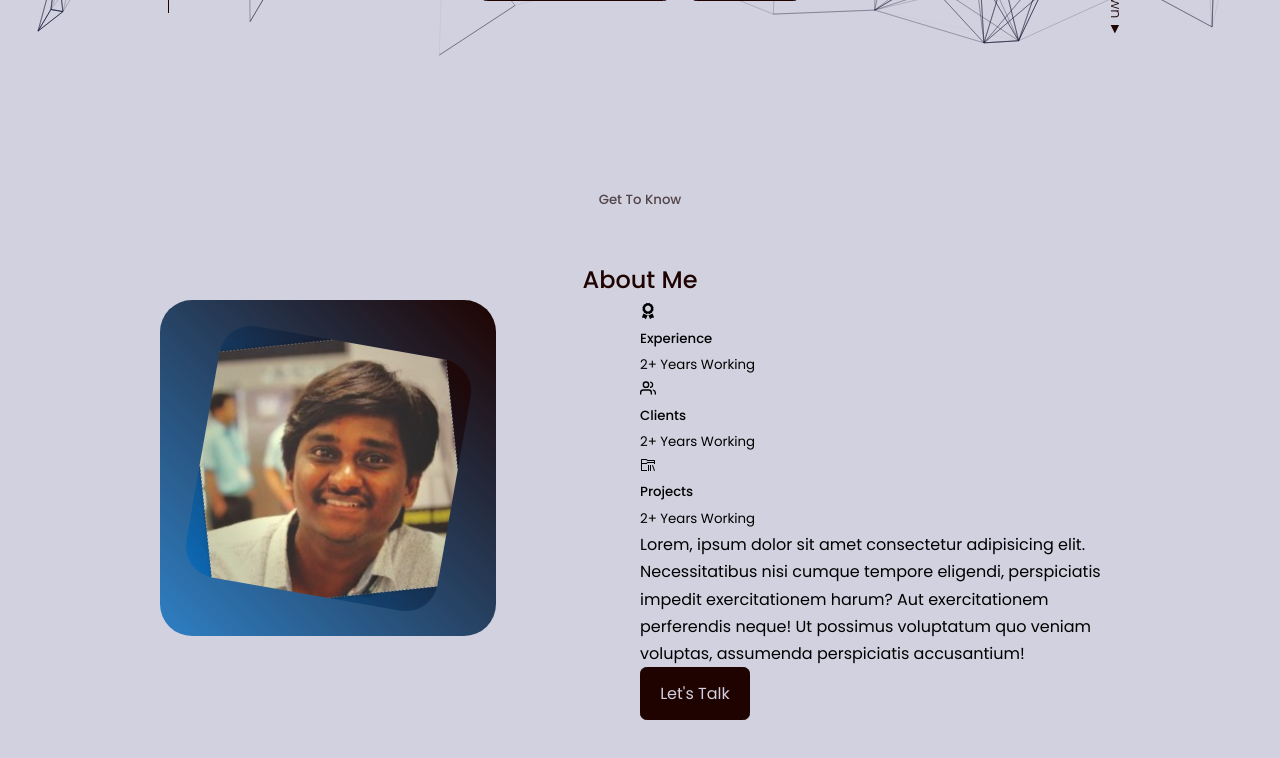
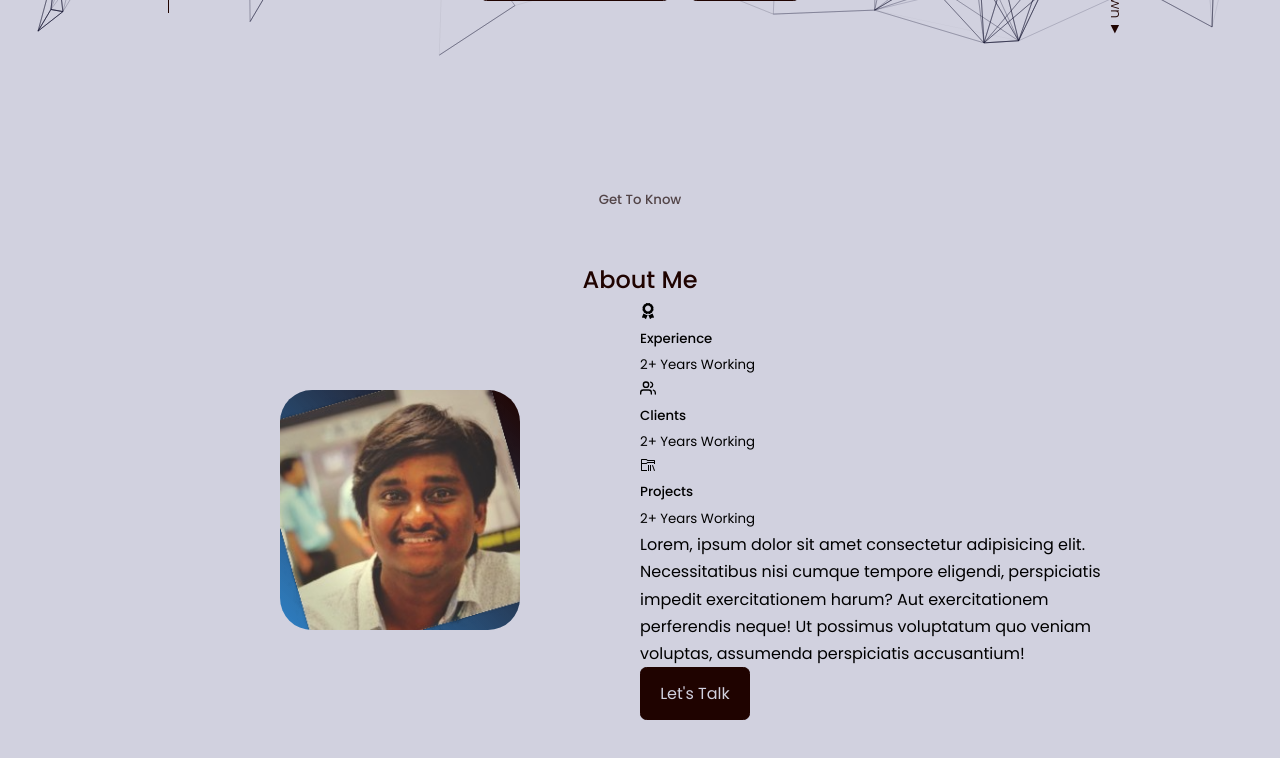
Before and after one commit to sidhant2709/Sidhant-s-Portfolio, a React (Create React App) app: page / in a window 1280 px wide. Shown: the part 739-1497 px from the top of the page. Built offline with nearby package versions, Linux system fonts and the light colour scheme; a web font is replaced by a local one.

Commit message:
about-added

```diff
--- a/src/components/About/About.css
+++ b/src/components/About/About.css
@@ -1,24 +1,29 @@
 .about__container {
     display: grid;
-    grid-template-columns: 35%50%;
-    gap: 15%;
+    grid-template-columns: 50% 50%;
+    border: 0px solid whitesmoke;
 }
 
 .about__me {
     width: 100%;
-    aspect-ratio: 1/1;
-    border-radius: 2rem;
-    background: linear-gradient(45deg, rgba(5, 104, 184, 0.80) 2%, var(--color-primary) 100%);
-    display: grid;
-    place-items: center;
+    border: 0px solid rgb(237, 9, 9);
+    display: flex;
+    align-items: center;
+    justify-content: center;
 }
 
 .about__me-image {
     border-radius: 2rem;
+    width: 50%;
     overflow: hidden;
-    transform: rotate(10deg);background: linear-gradient(45deg, rgba(5, 104, 184, 0.80) 2%, var(--color-primary) 100%);
+    /* transform: rotate(10deg); */
+    background: linear-gradient(45deg, rgba(5, 104, 184, 0.80) 2%, var(--color-primary) 100%);
+    z-index: 1;
 }
 
 .about__me-image:hover {
     transform: rotate(0);
 }
+.about__content{
+    border: 0px solid red;
+}
```
